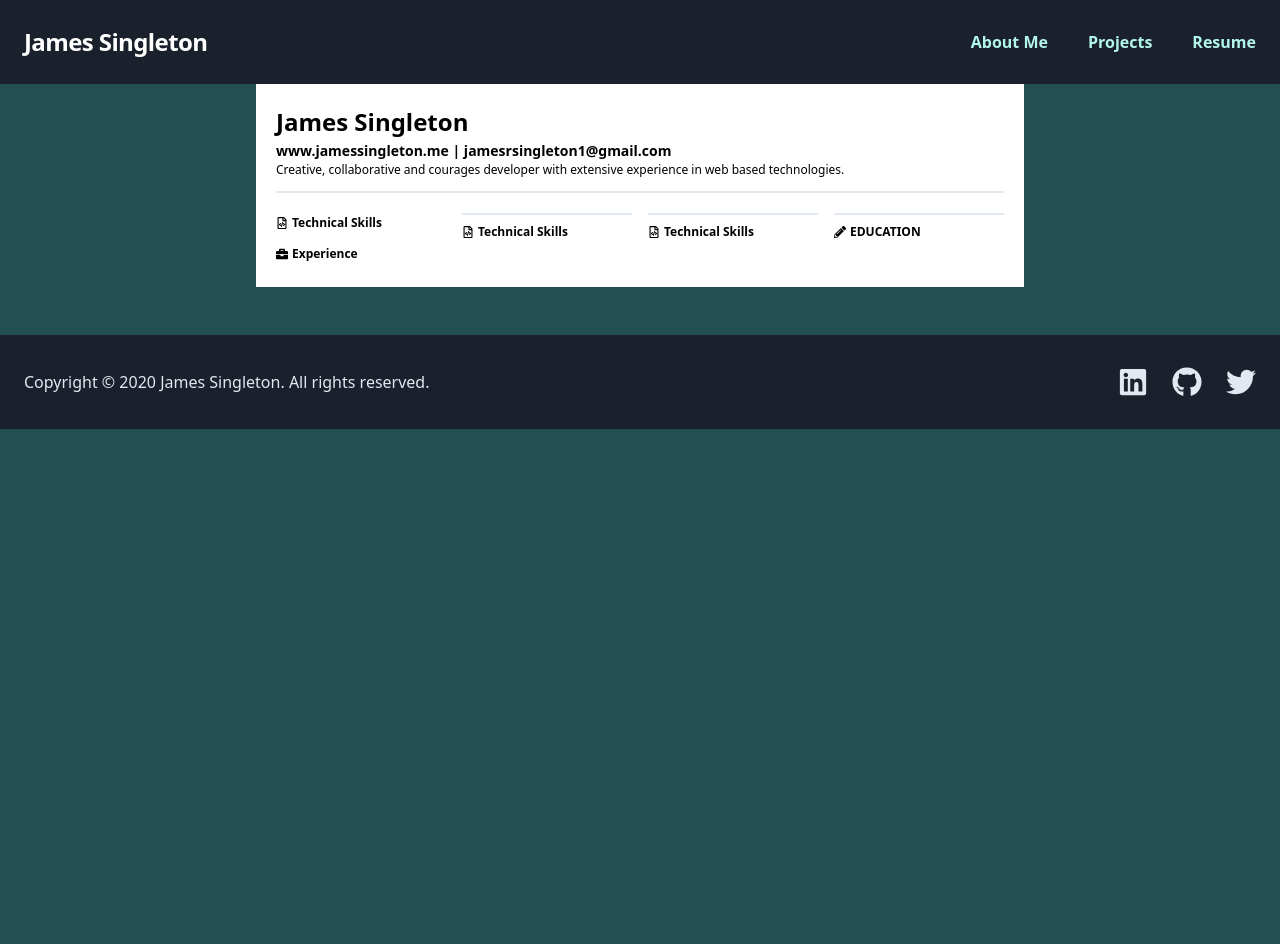
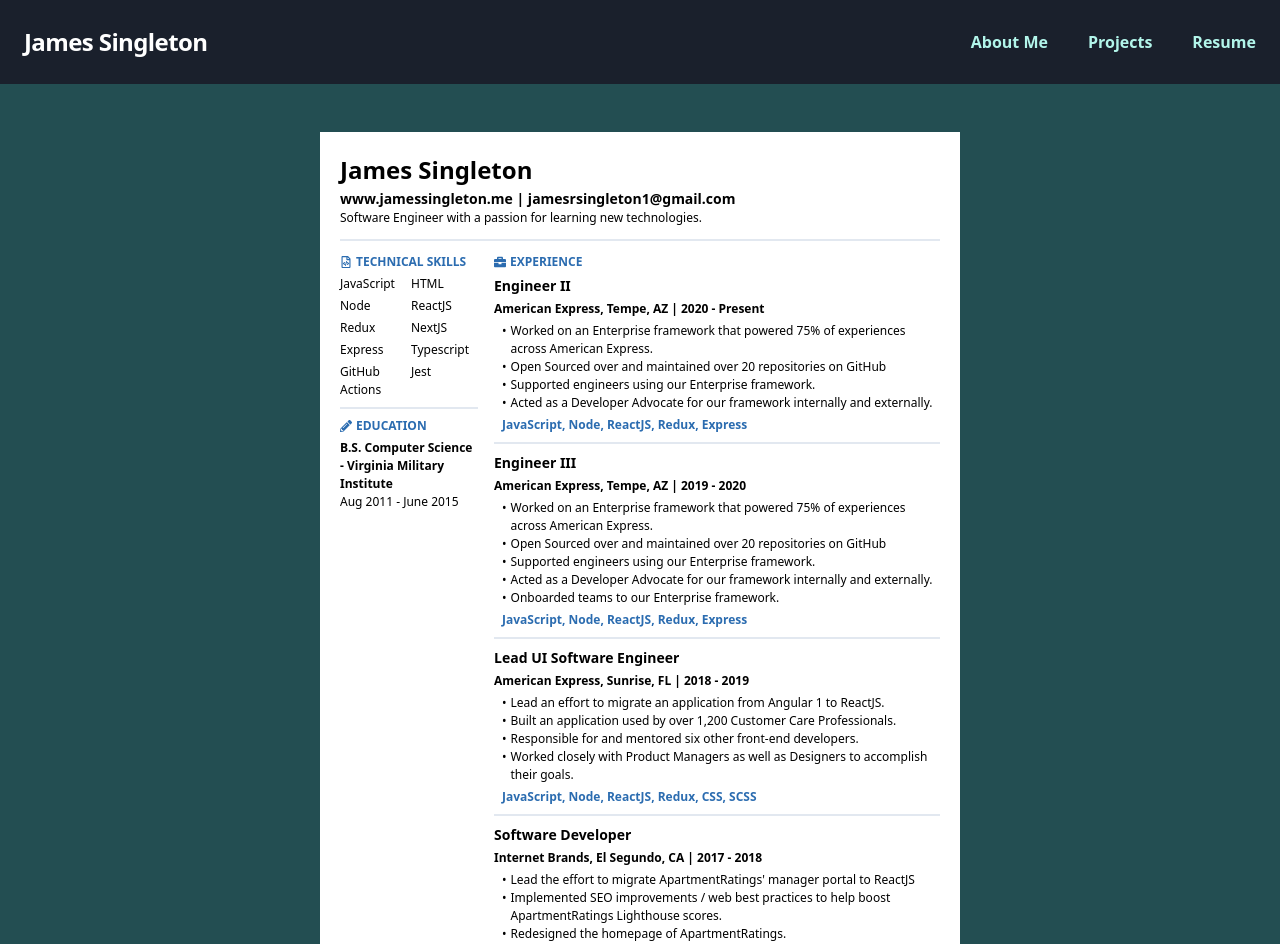
Before and after one commit to JamesSingleton/personal-website, a Next.js app: page /resume in a window 1280 px wide. Shown: the top 944 px of the page. Before the commit the page ends 800 px from the top, so only its background shows below. Built offline with nearby package versions, Linux system fonts and the light colour scheme.

Commit message:
feat(resume): work on resume

```diff
--- a/components/resume/Education.jsx
+++ b/components/resume/Education.jsx
@@ -1,9 +1,17 @@
 import {FaPencilAlt} from 'react-icons/fa'
-const Education = () => (
-  <h5 className="border-light-grey border-t-2  mt-2 pt-2 flex items-center text-xs mb-1 text-blue font-semibold">
-    <FaPencilAlt className="mr-1 h-3" />
-    EDUCATION
-  </h5>
+const Education = ({ education }) => (
+  <>
+    <h5 className="border-light-grey border-t-2  mt-2 pt-2 flex items-center text-xs mb-1 text-blue-700 font-semibold">
+      <FaPencilAlt className="mr-1 h-3" />
+      EDUCATION
+    </h5>
+    {education.map((item) => (
+      <div className="" key={item.location}>
+        <h4 className="text-xs font-bold">{`${item.type} - ${item.location}`}</h4>
+        <p className="text-xs">{item.date}</p>
+      </div>
+    ))}
+  </>
 )
 
 export default Education;
--- a/components/resume/Experience.jsx
+++ b/components/resume/Experience.jsx
@@ -1,10 +1,34 @@
 import {FaBriefcase} from 'react-icons/fa'
 
 const Experience = ({experience}) => (
-  <h5 className="flex items-center text-xs mb-1 text-blue font-semibold">
-    <FaBriefcase className="mr-1 h-3" />
-    Experience
-  </h5>
+  <>
+    <h5 className="flex items-center text-xs mb-1 text-blue-700 font-semibold">
+      <FaBriefcase className="mr-1" />
+      EXPERIENCE
+    </h5>
+    {experience.map((item, index) => (
+      <div
+        className={`m1-b  ${
+          index > 0 ? "border-light-grey border-t-2 mt-2 pt-2" : ""
+        } `}
+        key={`${item.company}, ${item.location} | ${item.date}`}
+      >
+        <h3 className="text-sm font-bold">{item.role}</h3>
+        <h5 className="text-xs my-1 font-semibold">
+          {`${item.company}, ${item.location} | ${item.date}`}
+        </h5>
+
+        {item.longDesc.map((desc) => (
+          <div className="text-xs flex ml-2" key={desc}>
+            <p className="mr-1">{`•`}</p>
+            <p className="m-0">{desc}</p>
+          </div>
+        ))}
+
+        <p className="text-xs mt-1 ml-2 text-blue-700 font-semibold">{item.tags}</p>
+      </div>
+    ))}
+  </>
 )
 
 export default Experience;
--- a/components/resume/Resume.jsx
+++ b/components/resume/Resume.jsx
@@ -2,30 +2,30 @@
 import SkillsSection from './SkillsSection';
 import Education from './Education'
 import Experience from './Experience'
+import experienceData from '@/data/experience.json'
+import educationData from '@/data/education.json'
+import { CodeSkills } from '@/data/skills'
 
 const Resume = () => (
   <div className="p-5">
     <h1 className="text-2xl font-bold">{NAME}</h1>
     <h2 className="text-sm font-semibold">www.jamessingleton.me | jamesrsingleton1@gmail.com</h2>
-    <p className="text-xs border-light-grey border-b-2 pb-3 mb-3">Creative, collaborative and courages developer with extensive experience in web based technologies.</p>
+    <p className="text-xs border-light-grey border-b-2 pb-3 mb-3">
+    Software Engineer with a passion for learning new technologies.
+    </p>
     <div className="grid grid-cols-4 gap-4">
-      <SkillsSection
-        noBorderTop
-        heading="Technical Skills"
-        className="grid grid-cols-2 gap-1"
-      />
-      <SkillsSection
-        heading="Technical Skills"
-        className="grid grid-cols-1 gap-1"
-      />
-      <SkillsSection
-        heading="Technical Skills"
-        className="grid grid-cols-2 gap-1"
-      />
-      <Education />
-    </div>
-    <div className="col-span-3">
-      <Experience />
+      <div className="col-span-1">
+        <SkillsSection
+          noBorderTop
+          heading="TECHNICAL SKILLS"
+          colClass="grid grid-cols-2 gap-1"
+          skills={CodeSkills}
+        />
+        <Education education={educationData} />
+      </div>
+      <div className="col-span-3">
+        <Experience experience={experienceData} />
+      </div>
     </div>
   </div>
 )
--- a/components/resume/SkillsSection.jsx
+++ b/components/resume/SkillsSection.jsx
@@ -1,21 +1,21 @@
 import {FaRegFileCode} from 'react-icons/fa'
 
-const SkillsSection = ({heading, icon, colsClass, skills, noBorderTop}) =>(
+const SkillsSection = ({heading, icon, colClass, skills, noBorderTop}) =>(
   <>
     <h5 className={`${
         !noBorderTop ? "border-light-grey border-t-2  mt-2 pt-2" : " mt-0"
-      }  flex items-center text-xs mb-1 text-blue font-semibold`}
+      }  flex items-center text-xs mb-1 text-blue-700 font-semibold`}
     >
       <FaRegFileCode className="mr-1 h-3" />
       {heading}
     </h5>
-    {/* <div className={colsClass}>
+    <div className={colClass}>
       {skills.map((skill) => (
         <div key={skill} className="pad-0">
           <p className="text-xs">{skill}</p>
         </div>
       ))}
-    </div> */}
+    </div>
   </>
 )
 
--- /dev/null
+++ b/components/resume/SmallResume.jsx
@@ -0,0 +1,39 @@
+import {NAME} from '@/lib/constants'
+import SkillsSection from './SkillsSection';
+import Education from './Education'
+import Experience from './Experience'
+import experienceData from '@/data/experience.json'
+import educationData from '@/data/education.json'
+import { CodeSkills } from '@/data/skills'
+
+const SmallResume = () => (
+  <div className="p-5">
+    <h1 className="text-2xl font-bold">Samuel Larsen-Disney</h1>
+    <h3 className="text-sm font-semibold">
+      www.sld.codes | s.larsendisney@gmail.com
+    </h3>
+    <p className="text-xs border-light-grey border-b-2 pb-3 mb-3">
+      Creative, collaborative and courageous developer with extensive experience
+      in web based technologies and UX design. Looking for the next challenge to
+      improve customer experience and deepen engagement.
+    </p>
+    <div className="grid grid-cols-4 gap-4">
+      <div className="col-span-4 border-light-grey border-b-2 pb-3 mb-0">
+        <Experience experience={experienceData} />
+      </div>
+      <div className="col-span-4">
+        <SkillsSection
+          noBorderTop
+          heading="TECHNICAL SKILLS"
+          colClass="grid grid-cols-2 gap-1"
+          skills={CodeSkills}
+        />
+      </div>
+      <div className="col-span-4">
+        <Education education={educationData} />
+      </div>
+    </div>
+  </div>
+)
+
+export default SmallResume;
--- /dev/null
+++ b/data/education.json
@@ -0,0 +1,7 @@
+[
+  {
+    "type": "B.S. Computer Science",
+    "location": "Virginia Military Institute",
+    "date": "Aug 2011 - June 2015"
+  }
+]
--- /dev/null
+++ b/data/experience.json
@@ -0,0 +1,74 @@
+[
+  {
+    "role": "Engineer II",
+    "company": "American Express",
+    "location": "Tempe, AZ",
+    "date": "2020 - Present",
+    "longDesc": [
+      "Worked on an Enterprise framework that powered 75% of experiences across American Express.",
+      "Open Sourced over and maintained over 20 repositories on GitHub",
+      "Supported engineers using our Enterprise framework.",
+      "Acted as a Developer Advocate for our framework internally and externally."
+    ],
+    "tags": "JavaScript, Node, ReactJS, Redux, Express",
+    "url": "https://www.americanexpress.com"
+  },
+  {
+    "role": "Engineer III",
+    "company": "American Express",
+    "location": "Tempe, AZ",
+    "date": "2019 - 2020",
+    "longDesc": [
+      "Worked on an Enterprise framework that powered 75% of experiences across American Express.",
+      "Open Sourced over and maintained over 20 repositories on GitHub",
+      "Supported engineers using our Enterprise framework.",
+      "Acted as a Developer Advocate for our framework internally and externally.",
+      "Onboarded teams to our Enterprise framework."
+    ],
+    "tags": "JavaScript, Node, ReactJS, Redux, Express",
+    "url": "https://www.americanexpress.com"
+  },
+  {
+    "role": "Lead UI Software Engineer",
+    "company": "American Express",
+    "location": "Sunrise, FL",
+    "date": "2018 - 2019",
+    "longDesc": [
+      "Lead an effort to migrate an application from Angular 1 to ReactJS.",
+      "Built an application used by over 1,200 Customer Care Professionals.",
+      "Responsible for and mentored six other front-end developers.",
+      "Worked closely with Product Managers as well as Designers to accomplish their goals."
+    ],
+    "tags": "JavaScript, Node, ReactJS, Redux, CSS, SCSS",
+    "url": "https://www.americanexpress.com"
+  },
+  {
+    "role": "Software Developer",
+    "company": "Internet Brands",
+    "location": "El Segundo, CA",
+    "date": "2017 - 2018",
+    "longDesc": [
+      "Lead the effort to migrate ApartmentRatings' manager portal to ReactJS",
+      "Implemented SEO improvements / web best practices to help boost ApartmentRatings Lighthouse scores.",
+      "Redesigned the homepage of ApartmentRatings.",
+      "Created new RESTful APIs using Java/Groovy.",
+      "Worked closely with Product Managers and UI/UX designers."
+    ],
+    "tags": "JavaScript, ReactJS, Redux, HTML, CSS, Java, Groovy, MySQL, SEO, Lighthouse",
+    "url": "https://www.internetbrands.com/"
+  },
+  {
+    "role": "Software Quality Assurance Engineer Intern",
+    "company": "Internet Brands",
+    "location": "El Segundo, CA",
+    "date": "2016 - 2017",
+    "longDesc": [
+      "Functioned as the sole QA Engineer for ApartmentRatings.",
+      "Assisted developers with issue analysis using JIRA, Confluence, SQLyog, MySQL and Python.",
+      "Created and executed test cases within TestRail and JIRA",
+      "Verified all deployments and bug fixes."
+    ],
+    "tags": "Python, Automation",
+    "url": "https://www.internetbrands.com/"
+  }
+]
--- /dev/null
+++ b/data/skills.js
@@ -0,0 +1,12 @@
+export const CodeSkills = [
+  "JavaScript",
+  "HTML",
+  "Node",
+  "ReactJS",
+  "Redux",
+  "NextJS",
+  "Express",
+  "Typescript",
+  "GitHub Actions",
+  "Jest",
+]
--- a/jsconfig.json
+++ b/jsconfig.json
@@ -10,6 +10,9 @@
       ],
       "@/styles/*": [
         "styles/*"
+      ],
+      "@/data/*": [
+        "data/*"
       ]
     }
   }
--- a/pages/resume.js
+++ b/pages/resume.js
@@ -1,10 +1,19 @@
 import Page from '@/components/Page';
 import Resume from '@/components/resume/Resume'
+import SmallResume from '@/components/resume/SmallResume'
 import { NAME, WEBSITE_DESCRIPTION } from '@/lib/constants';
 
 const ResumePage = () => (
   <Page title={`Resume | ${NAME} - ${WEBSITE_DESCRIPTION}`}>
-    <div className="mx-auto bg-white w-3/5">
+    {/* <div className="w-full text-center">
+      <button className="bg-white hover:bg-gray-100 text-gray-800 font-semibold py-2 px-4 border border-gray-400 rounded shadow">
+        Download Resume
+      </button>
+    </div> */}
+    <div className="block md:hidden bg-white text-black p-2 mx-2">
+      <SmallResume />
+    </div>
+    <div className="mx-auto bg-white w-1/2 mt-12">
       <Resume />
     </div>
   </Page>
```
